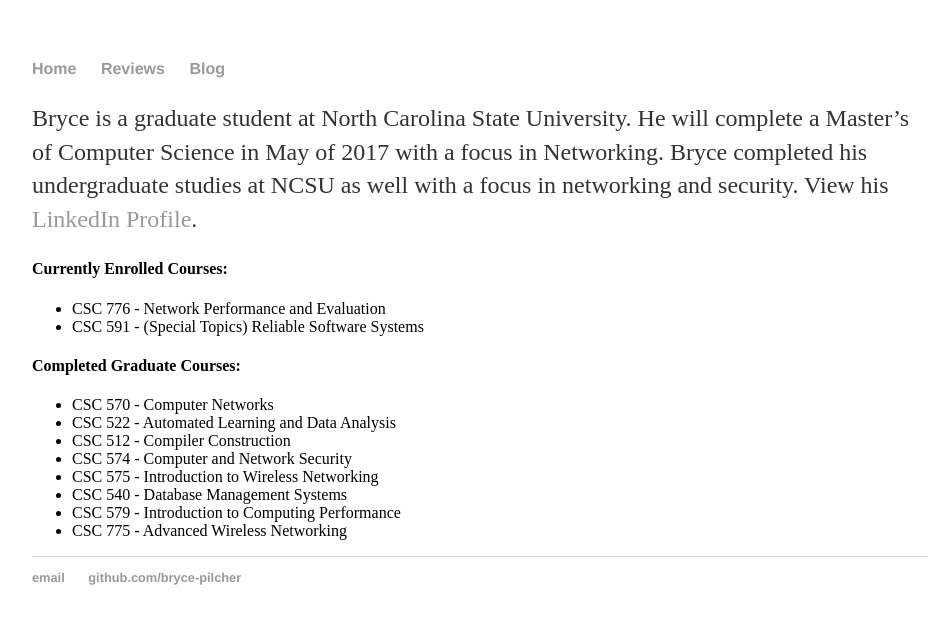
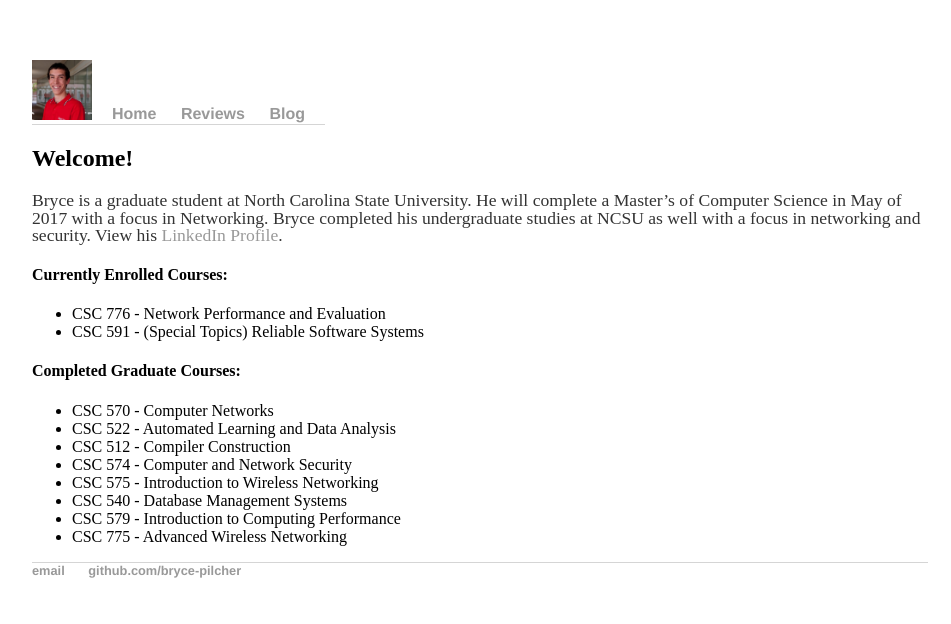
Before and after one commit to bryce-pilcher/bryce-pilcher.github.io, a Jekyll site: the page built from index.html, in a window 1280 px wide. Shown: the top 624 px of the page, without its empty margins (160-1111 px from the left). Built offline with Jekyll 4.4.1, drawn with Linux system fonts in a browser that asks for light colours.

Commit message:
changes to styling

```diff
--- a/_layouts/default.html
+++ b/_layouts/default.html
@@ -5,7 +5,8 @@
 			<!-- link to main stylesheet -->
 			<link rel="stylesheet" type="text/css" href="/css/main.css">
 		</head>
-		<body>
+		<body>	<div id="nav-pic">
+			<img src="/imgs/compsci-small.jpg" width=60 height=60 style="float=left;"/>
 			<nav>
 	    		<ul>
 	        		<li><a href="/">Home</a></li>
@@ -14,6 +15,7 @@
 	        		<li><a href="/blog">Blog</a></li>
 	    		</ul>
 			</nav>
+			</div>
 			<div class="container">
 
 			{{ content }}
--- a/css/main.css
+++ b/css/main.css
@@ -1,12 +1,25 @@
 body {
+    clear: both;
     margin: 60px auto;
     width: 70%;
 }
+
+nav {
+    float: right;
+    margin: 45px 0px 0px 20px;
+}
+
+#nav-pic {
+    float: left;
+    border-bottom: 1px solid #d5d5d5;
+}
+
 nav ul, footer ul {
     font-family:'Helvetica', 'Arial', 'Sans-Serif';
     padding: 0px;
     list-style: none;
     font-weight: bold;
+    margin: 0px;
 }
 nav ul li, footer ul li {
     display: inline;
@@ -23,9 +36,12 @@
     font-size: 3em;
     font-family:'Helvetica', 'Arial', 'Sans-Serif';
 }
+h2 {
+    padding-top: 20px;
+}
 p {
-    font-size: 1.5em;
-    line-height: 1.4em;
+    font-size: 1.1em;
+    line-height: 1em;
     color: #333;
 }
 footer {
@@ -41,3 +57,6 @@
 ul.posts li {
     list-style: none;
 }
+
+.container {
+    clear: both;
--- a/index.html
+++ b/index.html
@@ -2,6 +2,7 @@
 layout: default
 title: Bryce Pilcher
 ---
+<h2> Welcome! </h2>
 <div class="blurb">
 	<p>Bryce is a graduate student at North Carolina State University.  He will complete a Master’s of Computer Science in May of 2017 with a focus in Networking.  Bryce completed his undergraduate studies at NCSU as well with a focus in networking and security.  View his <a href="https://www.linkedin.com/in/brycepilcher/">LinkedIn Profile</a>.</p>
 
```
Also changed, not shown: imgs/compsci-small.jpg (added).
